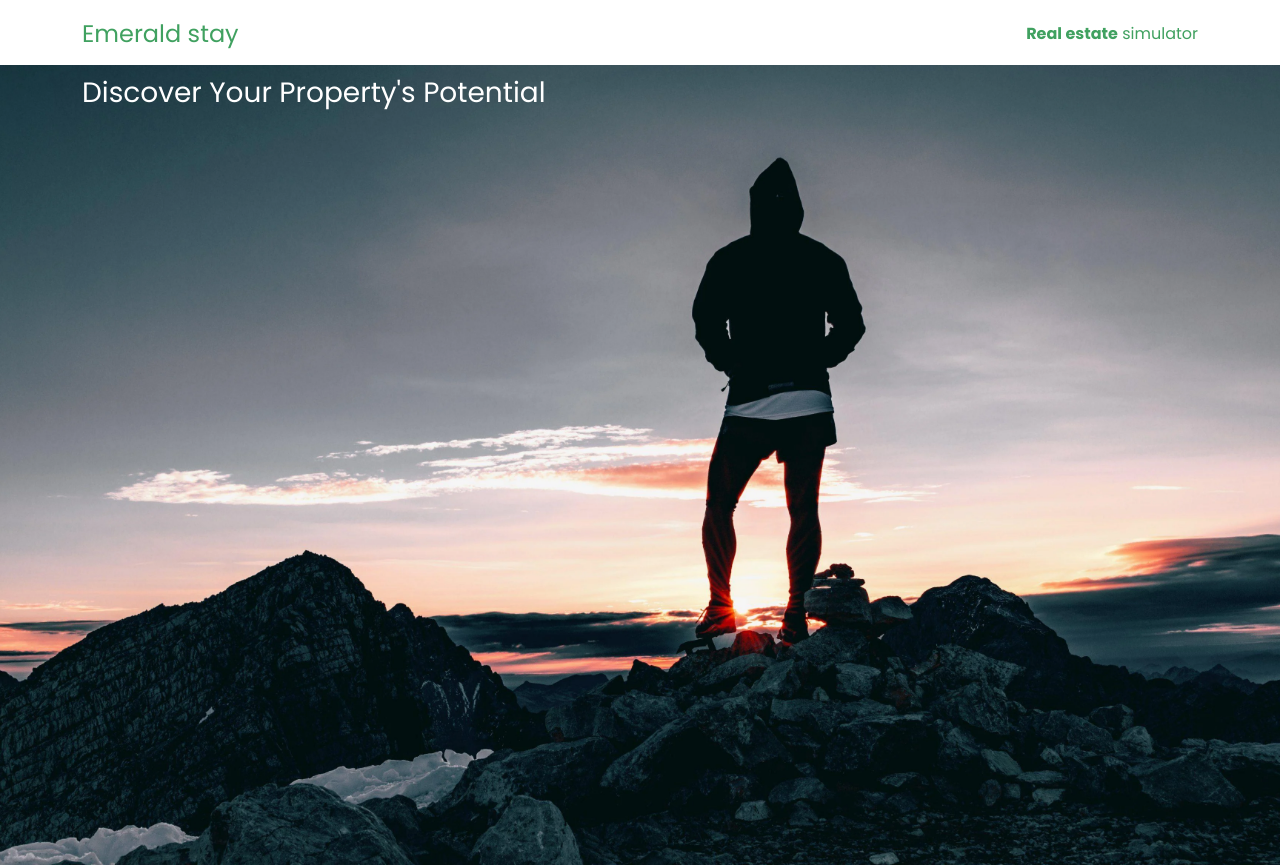
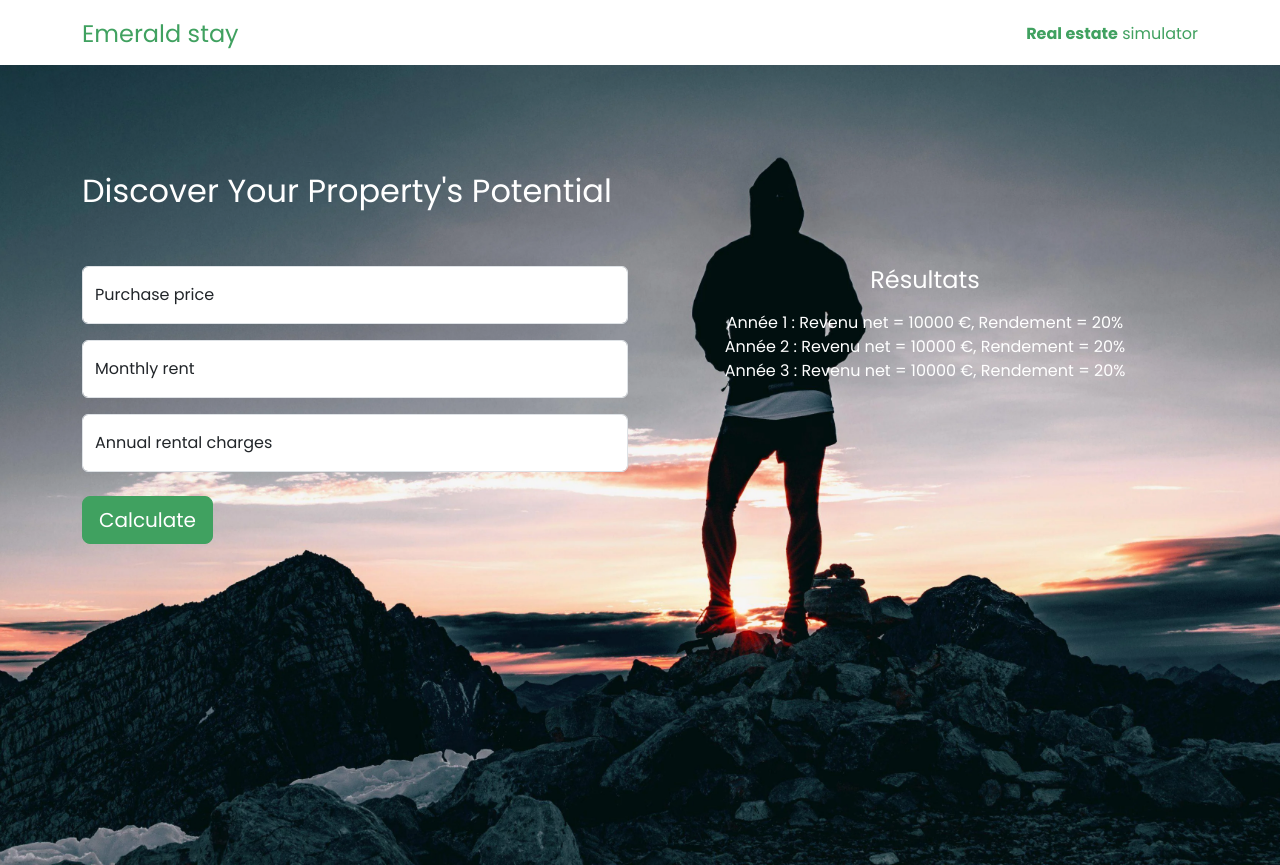
Before and after one commit to jas75/real-estate-simulator, an Angular app: page / in a window 1280 px wide. Built offline with nearby package versions, Linux system fonts and the light colour scheme.

Commit message:
generate yield form component and create yield form layout

```diff
--- a/src/app/app.component.html
+++ b/src/app/app.component.html
@@ -2,10 +2,11 @@
 <div class="background-picture"></div>
 
 
-<section class="hero">
+<section class="hero pt-md-5">
   <div class="container">
-    <h3 class="text-white">
+    <h2 class="text-white py-3 py-md-5">
       Discover Your Property's Potential
-    </h3>
+    </h2>
+    <app-yield-form></app-yield-form>
   </div>
 </section>
--- a/src/app/app.component.scss
+++ b/src/app/app.component.scss
@@ -10,7 +10,7 @@
 }
 
 .background-picture {
-    background-color: $secondary-color;
+    background-color: $secondary;
     background-image: url('../assets/images/background.webp');
     background-size: cover;
     background-position: center;
--- a/src/app/app.component.ts
+++ b/src/app/app.component.ts
@@ -1,11 +1,12 @@
 import { Component } from '@angular/core';
 import { RouterOutlet } from '@angular/router';
 import { HeaderComponent } from "./components/header/header.component";
+import { YieldFormComponent } from "./components/yield-form/yield-form.component";
 
 @Component({
   selector: 'app-root',
   standalone: true,
-  imports: [HeaderComponent],
+  imports: [HeaderComponent, YieldFormComponent],
   templateUrl: './app.component.html',
   styleUrl: './app.component.scss'
 })
--- a/src/app/components/header/header.component.scss
+++ b/src/app/components/header/header.component.scss
@@ -6,19 +6,19 @@
     header {
         flex-direction: column;
         align-items: center;
-        color: $tertiary-color !important;
+        color: $tertiary !important;
 
         span {
-            color: $tertiary-color !important;
+            color: $tertiary !important;
         }
     }
 
 }
 
 header {
-    color: $primary-color;
+    color: $primary;
     padding-bottom: unset;
     span {
-        color: $primary-color;
+        color: $primary;
     }
 }
--- /dev/null
+++ b/src/app/components/yield-form/yield-form.component.html
@@ -0,0 +1,35 @@
+
+<div class="row">
+    <div class="col-md-6">
+        <div class="form-floating mb-3">
+            <input type="text" class="form-control" id="floatingInput" placeholder="Purchase price">
+            <label for="floatingInput">Purchase price</label>
+        </div>
+        <div class="form-floating mb-3">
+            <input type="text" class="form-control" id="floatingPassword" placeholder="Monthly rent">
+            <label for="floatingPassword">Monthly rent</label>
+        </div>
+        <div class="form-floating mb-4">
+            <input type="text" class="form-control" id="floatingPassword" placeholder="Annual rental charges">
+            <label for="floatingPassword">Annual rental charges</label>
+        </div>
+        <button class="btn btn-primary text-white btn-lg">
+            Calculate
+        </button>
+    </div>
+
+    <div class="col-md-6 ">
+        <div class="d-flex flex-column align-items-center text-white">
+            <h4 class="mb-3">Résultats</h4>
+            <span>
+                Année 1 : Revenu net = 10000 €, Rendement = 20%
+            </span>
+            <span>
+                Année 2 : Revenu net = 10000 €, Rendement = 20%
+            </span>
+            <span>
+                Année 3 : Revenu net = 10000 €, Rendement = 20%
+            </span>
+        </div>
+    </div>
+</div>
--- a/src/styles.scss
+++ b/src/styles.scss
@@ -1,9 +1,10 @@
 /* You can add global styles to this file, and also import other style files */
+// $primary: #ff5722; // Nouvelle couleur pour btn-primary
 
 /* Importing Bootstrap SCSS file. */
+@import 'styles/designtemplate';
+@import 'styles/breakpoints';
 @import 'bootstrap/scss/bootstrap';
-@import 'styles/breakpoints';
-@import 'styles/designtemplate';
 
 body {
     font-family: "Poppins", serif;
--- a/src/styles/_designtemplate.scss
+++ b/src/styles/_designtemplate.scss
@@ -1,3 +1,3 @@
-$primary-color: #40a160;
-$secondary-color: #eee7e3;
-$tertiary-color: #FFFFFF;
+$primary: #40a160;
+$secondary: #eee7e3;
+$tertiary: #FFFFFF;
```
Also changed, not shown: src/app/components/yield-form/yield-form.component.ts (added, +12 -0 lines), src/app/components/yield-form/yield-form.component.scss (added), 1 other file (tests, documents, lock files or other folders).
